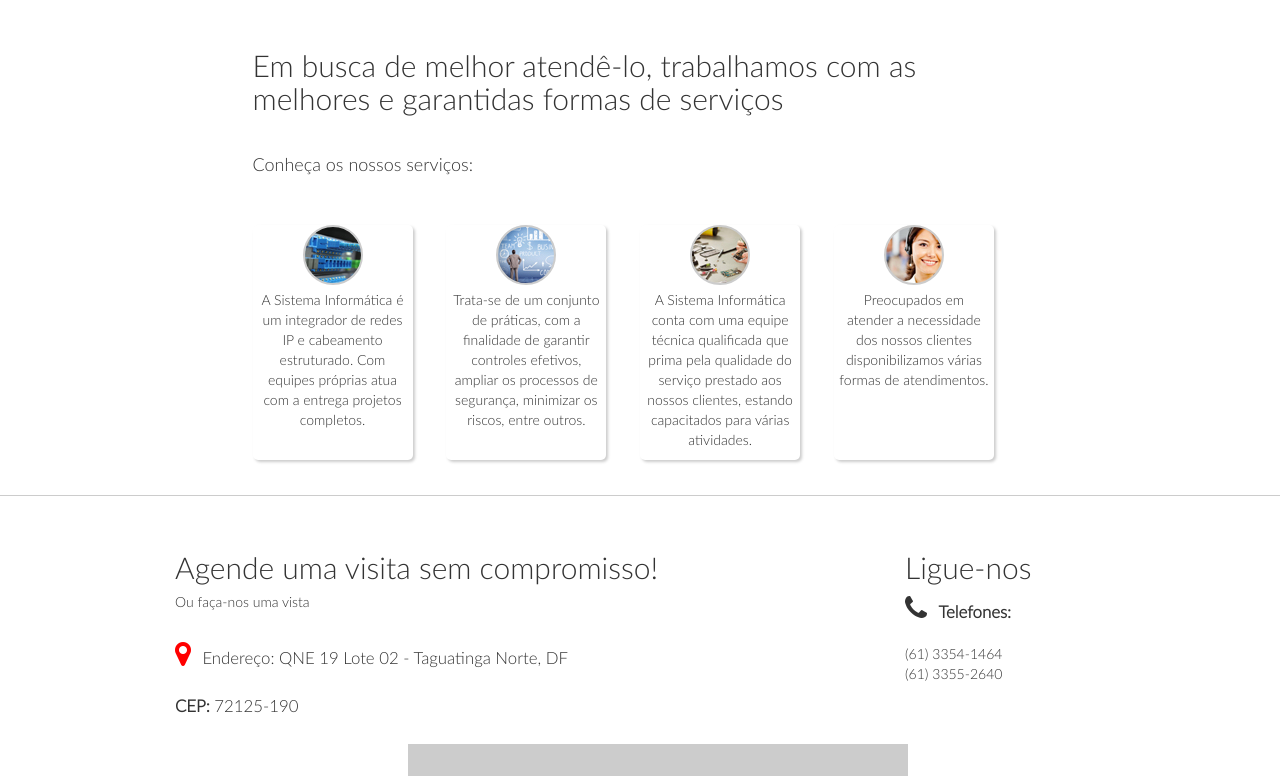
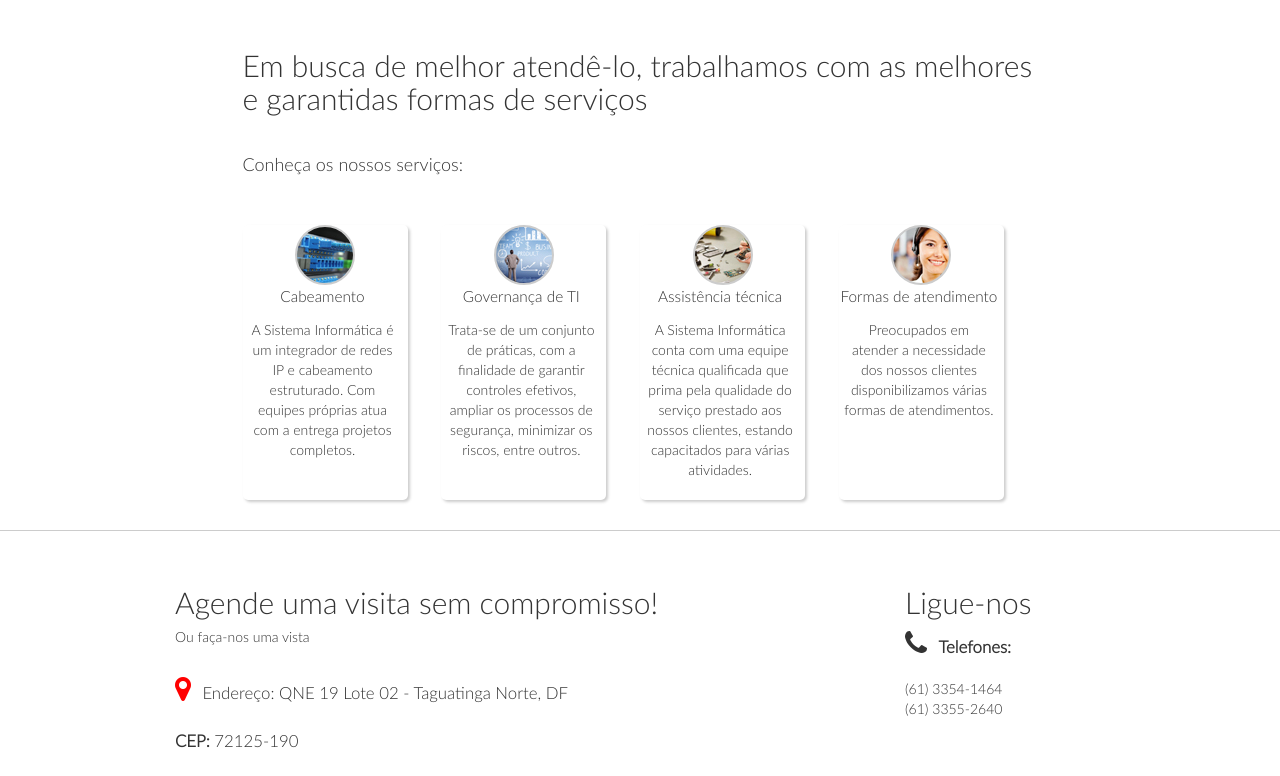
Before and after one commit to DeveloperGilbertoSilva/sistemainformatica_estatico, a plain HTML site: page index.html in a window 1280 px wide. Shown: the part 547-1323 px from the top of the page. Drawn offline with Linux system fonts and the light colour scheme; grey boxes are pictures that could not be loaded.

Commit message:
Conclusão de projeto

```diff
--- a/css/index.css
+++ b/css/index.css
@@ -50,12 +50,15 @@
 .servico{
 	display: block;
 	width: 200px;
-	max-height: 250px;
+	height: auto;
 	margin: auto auto 40px auto;
 	border-radius: 5px;
 	box-shadow: 2px 2px 3px #ccc;
+	cursor: pointer;
 	background: white;
 	font-family: "Lato";}
+
+
 .servico .icon{
 	width: 60px;
 	height: 60px;
@@ -68,10 +71,20 @@
 #servico_3 .icon{background: url("../img/assistencia_tecnica.jpg");}
 #servico_4 .icon{background: url("../img/atendimento.jpeg");}
 
+.nome_servico{
+	position: relative;
+	width: 100%;
+	height: 30px;
+	background: white;
+	text-align: center;
+	font-size: 1.1em;}
+
+
 .servico .descricao{
 	width: 200px;
-	height: 160px;
-	margin-bottom: 15px;}
+	height: 200px;
+	margin-bottom: 15px;
+	background: white;}
 
 .servico .descricao p{
 	position: absolute;
@@ -163,11 +176,11 @@
 
 /*===============996px===============*/
 @media screen and (min-width: 996px){
-	.container_servico{max-width: 795px;}
+	.container_servico{max-width: 815px;}
 
 	.servico{
 		display: inline-block;
-		width: 160px;
+		width: 165px;
 		margin: auto 30px 0px auto;}
 	.servico:nth-child(6){margin-right: 0px;}
 	.servico .descricao{width: 160px;}
--- a/css/style.css
+++ b/css/style.css
@@ -94,7 +94,6 @@ html,body{height: 100%;}
 	margin-top: 40px;
 	z-index: 5;
 	border-radius: 0px 0px 60px 0px;
-	box-shadow: 1px 1px 5px #666;
 	background: white;}
 .logo_img{
 	width: 220px;
--- a/index.html
+++ b/index.html
@@ -5,6 +5,7 @@
 
 	<meta charset="utf-8">
 	<meta name="viewport" content="width=device-width, initial-scale=1">
+	<meta name="keywords" content="serviço, suporte, informática, taguatinga, df, brasília, atendimento, cabeamento, governaça, ti, sistema, garantia">
 
 	<!--=================CSS=================-->
 	<link rel="stylesheet" type="text/css" href="css/style.css">
@@ -103,8 +104,9 @@
 			<section id="section_index" class="section col-xs-12">
 				<div class="row">
 					<div class="cycle-slideshow">
+						<img src="img/cabeamento_slider.jpg">
 						<img src="img/slider2.jpg">
-						<img src="img/slider2.jpg">
+						<img src="img/governanca_slider.jpg">
 						<div class="cycle-pager"></div>
 					</div>
 
@@ -128,36 +130,40 @@
 							<h4>Conheça os nossos serviços:</h4><br/>
 						</div>
 
-						<div id="servico_1" class="servico">
+						<div id="servico_1" class="servico" onclick="location='servico.html'">
 							<div class="icon"></div>
 							<div class="descricao">
+								<div class="nome_servico">Cabeamento</div>
 								<p>
 									A Sistema Informática é um integrador de redes IP e cabeamento estruturado. Com equipes próprias atua com a entrega projetos completos.
 								</p>
 							</div>
 						</div>
 
-						<div id="servico_2" class="servico">
+						<div id="servico_2" class="servico" onclick="location='servico.html'">
 							<div class="icon"></div>
 							<div class="descricao">
+								<div class="nome_servico">Governança de TI</div>
 								<p>
 									Trata-se de um conjunto de práticas, com a finalidade de garantir controles efetivos, ampliar os processos de segurança, minimizar os riscos, entre outros.
 								</p>
 							</div>
 						</div>
 
-						<div id="servico_3" class="servico">
+						<div id="servico_3" class="servico" onclick="location='servico.html'">
 							<div class="icon"></div>
 							<div class="descricao">
+								<div class="nome_servico">Assistência técnica</div>
 								<p>
 									A Sistema Informática conta com uma equipe técnica qualificada que prima pela qualidade do serviço prestado aos nossos clientes, estando capacitados para várias atividades.
 								</p>
 							</div>
 						</div>
 
-						<div id="servico_4" class="servico">
+						<div id="servico_4" class="servico" onclick="location='servico.html'">
 							<div class="icon"></div>
 							<div class="descricao">
+								<div class="nome_servico">Formas de atendimento</div>
 								<p>
 									Preocupados em atender a necessidade dos nossos clientes disponibilizamos várias formas de atendimentos.
 								</p>
```
Also changed, not shown: img/cabeamento_slider.jpg (added), img/governanca_slider.jpg (added), img/slider2.jpg, img/slider3.jpg (added).
